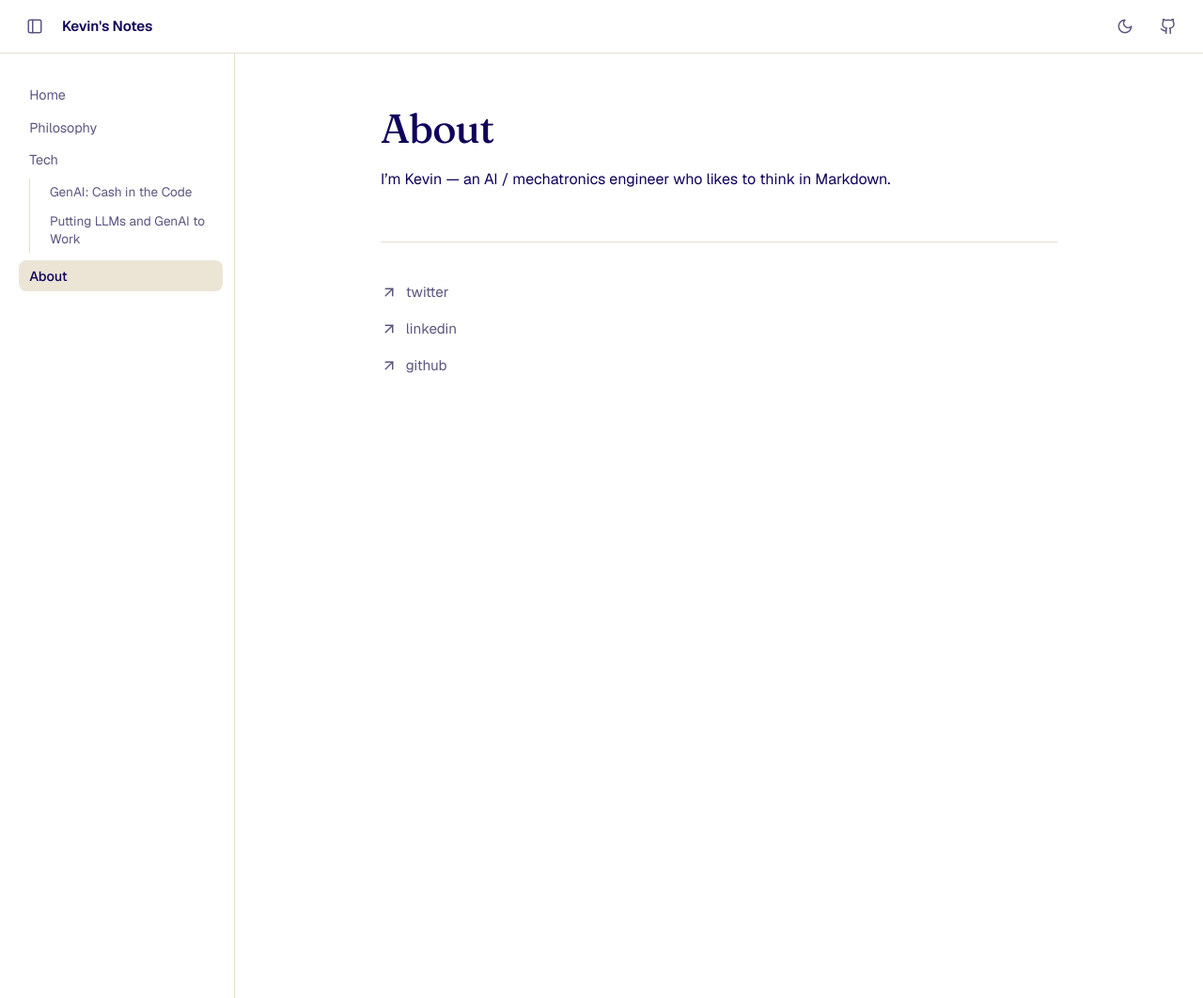
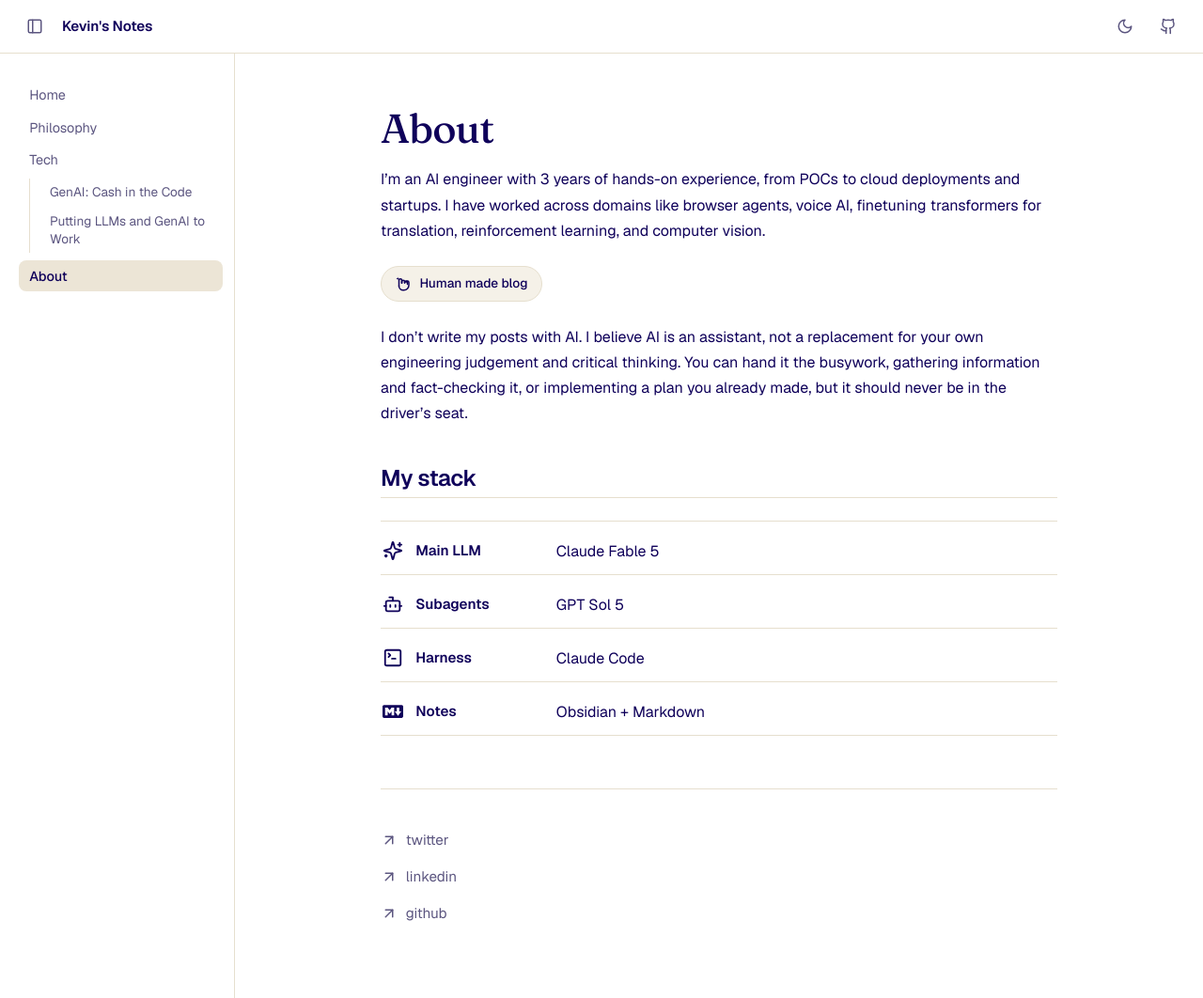
Before and after one commit to kevin-aoun/blog, a Jekyll site: the page built from about.md, in a window 1280 px wide and 1062 px high. Shown: the whole window at 94% size. Built offline with Jekyll 4.4.1, drawn with Linux system fonts in a browser that asks for light colours.

Commit message:
Rework home + About: bio, human-made badge, stack, drop home title
- Home: remove the "Kevin's Notes" heading and the intro line, leaving
  just the notes list.
- About: add a short bio, a "Human made blog" badge (hand-with-sparkle
  icon), a note on why I don't write posts with AI, and a "My stack"
  section that is easy to edit in Markdown.
- Icons are monochrome SVGs in assets/icons, inlined via include_relative
  and colored with currentColor so they adapt to light and dark.

Co-Authored-By: Claude Fable 5 <noreply@anthropic.com>

```diff
--- a/about.md
+++ b/about.md
@@ -5,4 +5,17 @@ permalink: /about/
 
 # About
 
-I'm Kevin — an AI / mechatronics engineer who likes to think in Markdown.
+I'm an AI engineer with 3 years of hands-on experience, from POCs to cloud deployments and startups. I have worked across domains like browser agents, voice AI, finetuning transformers for translation, reinforcement learning, and computer vision.
+
+<p class="human-badge"><span class="badge-ic">{% include_relative assets/icons/human-made.svg %}</span> Human made blog</p>
+
+I don't write my posts with AI. I believe AI is an assistant, not a replacement for your own engineering judgement and critical thinking. You can hand it the busywork, gathering information and fact-checking it, or implementing a plan you already made, but it should never be in the driver's seat.
+
+## My stack
+
+<ul class="stack">
+  <li class="stack-item"><span class="stack-ic">{% include_relative assets/icons/sparkles.svg %}</span><span class="stack-role">Main LLM</span><span class="stack-tool">Claude Fable 5</span></li>
+  <li class="stack-item"><span class="stack-ic">{% include_relative assets/icons/bot.svg %}</span><span class="stack-role">Subagents</span><span class="stack-tool">GPT Sol 5</span></li>
+  <li class="stack-item"><span class="stack-ic">{% include_relative assets/icons/terminal.svg %}</span><span class="stack-role">Harness</span><span class="stack-tool">Claude Code</span></li>
+  <li class="stack-item"><span class="stack-ic">{% include_relative assets/icons/markdown.svg %}</span><span class="stack-role">Notes</span><span class="stack-tool">Obsidian + Markdown</span></li>
+</ul>
--- a/assets/css/style.scss
+++ b/assets/css/style.scss
@@ -706,6 +706,55 @@ th { color: var(--heading); font-weight: 600; }
 .note-tags { display: flex; flex-wrap: wrap; gap: 0.5rem; margin-top: 1.1rem; }
 .note-tags .tag { margin-left: 0; }
 
+/* ── About page ───────────────────────────────────────────── */
+/* Icons are inlined SVGs (via include_relative) that use stroke/fill
+   currentColor, so they adapt to light/dark. Sizing is set here. */
+
+.human-badge {
+  display: inline-flex;
+  align-items: center;
+  gap: 0.5rem;
+  margin: 0.25rem 0 1.5rem;
+  padding: 0.4rem 0.9rem;
+  border: 1px solid var(--border);
+  border-radius: 2em;
+  background: var(--elevated);
+  color: var(--heading);
+  font-size: 0.85rem;
+  font-weight: 500;
+}
+.badge-ic { display: inline-flex; }
+.human-badge svg { width: 18px; height: 18px; }
+
+.stack {
+  list-style: none;
+  margin: 1.5rem 0;
+  padding: 0;
+  border-top: 1px solid var(--border);
+}
+.stack-item {
+  display: flex;
+  align-items: center;
+  gap: 0.85rem;
+  padding: 0.7rem 0.1rem;
+  border-bottom: 1px solid var(--border);
+}
+.stack-ic { flex: none; display: inline-flex; color: var(--foreground); }
+.stack-ic svg { width: 22px; height: 22px; }
+.stack-role {
+  flex: none;
+  width: 8.5rem;
+  color: var(--heading);
+  font-weight: 600;
+  font-size: 0.95rem;
+}
+.stack-tool { color: var(--foreground); }
+
+@media (max-width: 520px) {
+  .stack-item { flex-wrap: wrap; }
+  .stack-role { width: auto; }
+}
+
 /* ── Footer ───────────────────────────────────────────────── */
 .site-footer {
   max-width: var(--content-w);
```
Also changed, not shown: index.md (+0 -4 lines), assets/icons/bot.svg (added), assets/icons/human-made.svg (added), assets/icons/markdown.svg (added), assets/icons/sparkles.svg (added), assets/icons/terminal.svg (added).
